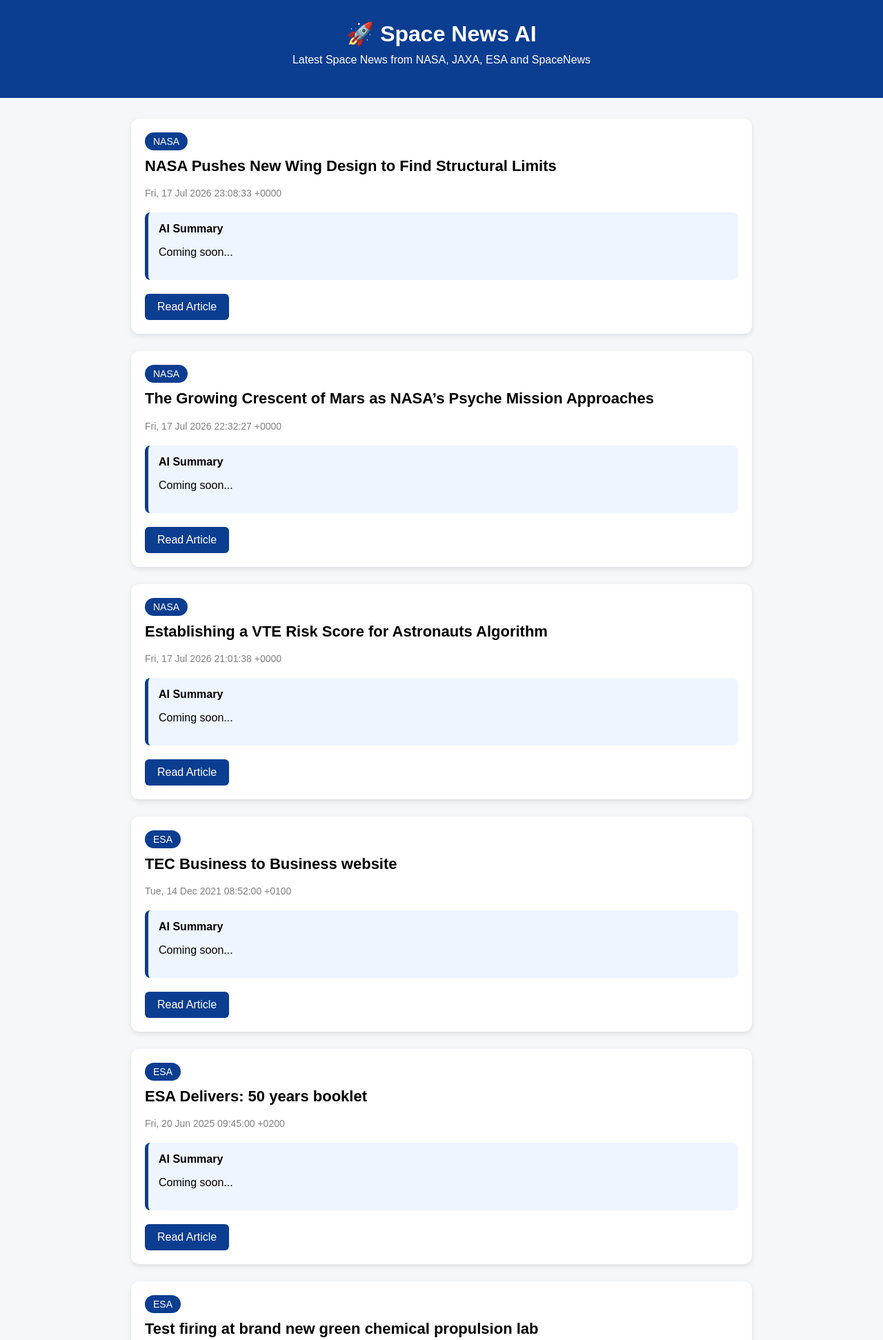
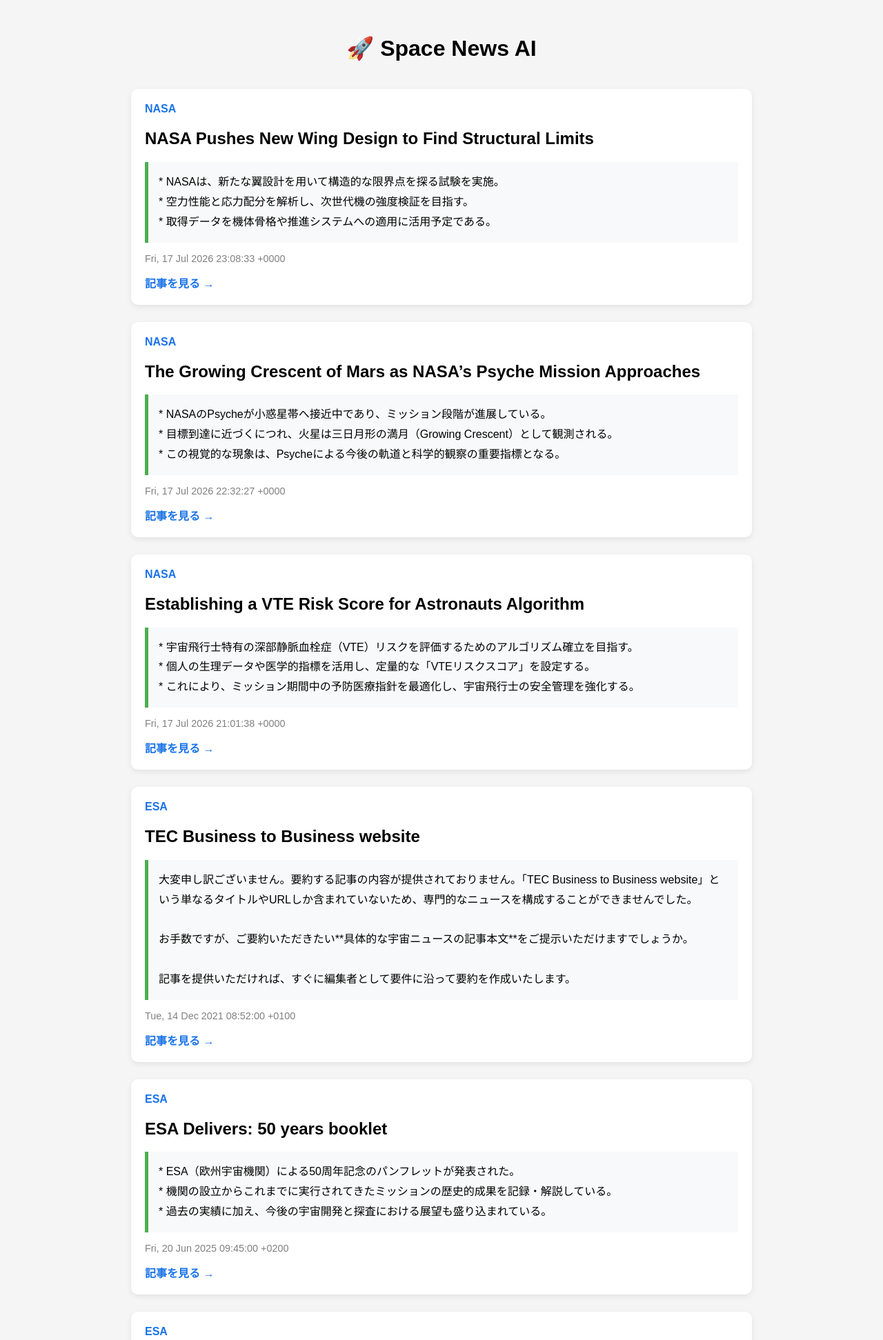
Before and after one commit to 2019ng0616-bit/space-news, a Flask app: page / in a window 1280 px wide. Shown: the top 1943 px of the page at 69% size. Run offline with Flask 3, Linux system fonts and the light colour scheme.

Commit message:
feat: implement AI article summarization2

```diff
--- a/data/news.json
+++ b/data/news.json
@@ -4,62 +4,62 @@
         "title": "NASA Pushes New Wing Design to Find Structural Limits",
         "link": "https://www.nasa.gov/centers-and-facilities/armstrong/nasa-pushes-new-wing-design-to-find-structural-limits/",
         "published": "Fri, 17 Jul 2026 23:08:33 +0000",
-        "summary": "*   新開発の翼設計を用いて、構造的な最大負荷と限界を検証する。\n*   高効率な空力性能を実現するため、材料工学上の制約を探る計画だ。\n*   次世代機開発に向け、航空機の強度および耐久性の向上を目指す。"
+        "summary": "*   NASAは、新たな翼設計を用いて構造的な限界点を探る試験を実施。\n*   空力性能と応力配分を解析し、次世代機の強度検証を目指す。\n*   取得データを機体骨格や推進システムへの適用に活用予定である。"
     },
     {
         "source": "NASA",
         "title": "The Growing Crescent of Mars as NASA’s Psyche Mission Approaches",
         "link": "https://science.nasa.gov/photojournal/the-growing-crescent-of-mars-as-nasas-psyche-mission-approaches/",
         "published": "Fri, 17 Jul 2026 22:32:27 +0000",
-        "summary": "*   マルスの三日月状（クレセント）フェーズの変化を観測。\n*   NASAによる小惑星探査ミッション「サイキー」が接近・進行中。\n*   天体現象の観察データが、次期宇宙探査計画に貢献する。"
+        "summary": "*   NASAのPsycheが小惑星帯へ接近中であり、ミッション段階が進展している。\n*   目標到達に近づくにつれ、火星は三日月形の満月（Growing Crescent）として観測される。\n*   この視覚的な現象は、Psycheによる今後の軌道と科学的観察の重要指標となる。"
     },
     {
         "source": "NASA",
         "title": "Establishing a VTE Risk Score for Astronauts Algorithm",
         "link": "https://www.nasa.gov/organizations/ochmo/establishing-a-vte-risk-score-for-astronauts-algorithm/",
         "published": "Fri, 17 Jul 2026 21:01:38 +0000",
-        "summary": "*   宇宙飛行士に特化した、深部静脈血栓塞栓症（VTE）のリスク評価アルゴリズムを確立。\n*   微重力環境での長期滞在が血管系に及ぼす影響に基づき、算出ロジックの構築を進める。\n*   客観的なリスクスコア化により、宇宙医療における予防的介入と治療計画の最適化を目指す。"
+        "summary": "*   宇宙飛行士特有の深部静脈血栓症（VTE）リスクを評価するためのアルゴリズム確立を目指す。\n*   個人の生理データや医学的指標を活用し、定量的な「VTEリスクスコア」を設定する。\n*   これにより、ミッション期間中の予防医療指針を最適化し、宇宙飛行士の安全管理を強化する。"
     },
     {
         "source": "ESA",
         "title": "TEC Business to Business website",
         "link": "https://technology.esa.int",
         "published": "Tue, 14 Dec 2021 08:52:00 +0100",
-        "summary": "要約する「記事」のテキストをご提示ください。現在、「TEC Business to Business website」の情報のみでは、宇宙ニュースとしての内容を把握することができません。\n\n記事を提供いただければ、以下の条件で速やかにまとめます。\n* 箇条書き3点\n* 各項目40文字以内\n* 専門用語はできるだけ残す\n* 前置きなし"
+        "summary": "大変申し訳ございません。要約する記事の内容が提供されておりません。「TEC Business to Business website」という単なるタイトルやURLしか含まれていないため、専門的なニュースを構成することができませんでした。\n\nお手数ですが、ご要約いただきたい**具体的な宇宙ニュースの記事本文**をご提示いただけますでしょうか。\n\n記事を提供いただければ、すぐに編集者として要件に沿って要約を作成いたします。"
     },
     {
         "source": "ESA",
         "title": "ESA Delivers: 50 years booklet",
         "link": "https://www.esa.int/About_Us/ESA_Publications/ESA_50_Years_booklet",
         "published": "Fri, 20 Jun 2025 09:45:00 +0200",
-        "summary": "*   欧州宇宙機関（ESA）設立50周年を記念した特別ブックレットが刊行されました。\n*   過去の衛星ミッションや国際協力を通じた技術的成果を総覧的に紹介しています。\n*   今後の深宇宙探査や次世代宇宙インフラ構築に向けた展望を提示します。"
+        "summary": "* ESA（欧州宇宙機関）による50周年記念のパンフレットが発表された。\n* 機関の設立からこれまでに実行されてきたミッションの歴史的成果を記録・解説している。\n* 過去の実績に加え、今後の宇宙開発と探査における展望も盛り込まれている。"
     },
     {
         "source": "ESA",
         "title": "Test firing at brand new green chemical propulsion lab",
         "link": "https://www.esa.int/ESA_Multimedia/Images/2026/07/Test_firing_at_brand_new_green_chemical_propulsion_lab",
         "published": "Thu, 16 Jul 2026 11:00:00 +0200",
-        "summary": "・新設されたラボにて「グリーンケミカル推進」エンジンのテストファイアリングが実施されました。\n・次世代の環境負荷低減技術であるグリーンケミカルな推進剤を用いた燃焼試験が行われています。\n・専用施設を利用し、新型エンジンシステムの性能や信頼性の検証が進められる段階です。"
+        "summary": "*   新設されたラボにて、グリーンケミカル推進剤を用いた試験点火が実施されました。\n*   環境負荷の低い次世代ロケット向けプロパルションシステムの検証が行われました。\n*   従来の化学燃料からの脱却を目指し、新規開発の推進技術の実証に焦点を当てています。"
     },
     {
         "source": "SpaceNews",
         "title": "Mauritius becomes 70th nation to sign the Artemis Accords",
         "link": "https://spacenews.com/mauritius-becomes-70th-nation-to-sign-the-artemis-accords/",
         "published": "Sat, 18 Jul 2026 18:03:11 +0000",
-        "summary": "*   モーリシャスが「アルテミス協定」（Artemis Accords）に署名した。\n*   これにより、本協定の国際的な署名国は70カ国となった。\n*   協定は地球外探査における原則と安全な協力体制を定めるものである。"
+        "summary": "*   モーリシャスがArtemis Accordsに署名した70カ国目の国家となりました。\n*   この協定は、月面や深宇宙探査における協力と行動規範を定めた枠組みです。\n*   参加国の拡大は、国際的な宇宙資源利用ルールの早期確立を示唆しています。"
     },
     {
         "source": "SpaceNews",
         "title": "Space Force triples launch contract ceiling amid rising demand",
         "link": "https://spacenews.com/space-force-triples-launch-contract-ceiling-amid-rising-demand/",
         "published": "Sat, 18 Jul 2026 17:40:06 +0000",
-        "summary": "*   宇宙軍（Space Force）が発射契約の上限額を3倍に引き上げを実施。\n*   これは、スペースデブリ除去などによる空間需要の急激な増加に対応するため。\n*   ロケット打ち上げ能力の維持と拡充に向けた大規模な投資となる。"
+        "summary": "*   スペース空軍が、高まる需要に対応するため発射契約の上限額を3倍に増額する。\n*   急増する衛星関連のミッション能力拡張に向けた調達体制を構築。\n*   複数のペイロードおよび軌道維持に必要な大規模な予算確保を行う方針。"
     },
     {
         "source": "SpaceNews",
         "title": "Pentagon awards $7.1 million to expand U.S. production of cover glass for satellites",
         "link": "https://spacenews.com/pentagon-awards-7-1-million-to-expand-u-s-production-of-cover-glass-for-satellites/",
         "published": "Sat, 18 Jul 2026 16:59:56 +0000",
-        "summary": "* ペンタゴンは衛星向けカバーガラスの生産拡大に710万ドルを支給。\n* 米国内でのサプライチェーン強化を通じた物資確保が目的。\n* 宇宙技術分野における「カバーガラス」の国産化を支援する。"
+        "summary": "* ペンタゴンが衛星用部品の米国国内生産拡大に710万ドルを配分。\n* 重点分野はサテライト向け高性能カバーガラスの実質的な供給増強である。\n* 米国の防衛産業における重要技術サプライチェーン強化を目指す。"
     }
 ]
--- a/news/summarizer.py
+++ b/news/summarizer.py
@@ -1,7 +1,5 @@
 from ollama import chat
-
-MODEL_NAME = "gemma4:latest"
-
+from config import MODEL_NAME
 
 def summarize_article(text: str) -> str:
     """
--- a/static/style.css
+++ b/static/style.css
@@ -1,93 +1,89 @@
 body {
-    margin: 0;
-    padding: 0;
-    background: #f5f7fa;
-    font-family: Arial, sans-serif;
+
+    font-family: "Yu Gothic", sans-serif;
+
+    max-width: 900px;
+
+    margin: auto;
+
+    padding: 30px;
+
+    background: #f5f5f5;
+
 }
 
-header {
-    background: #0b3d91;
-    color: white;
+h1 {
+
     text-align: center;
-    padding: 30px;
-}
 
-header h1 {
-    margin: 0;
-}
+    margin-bottom: 40px;
 
-header p {
-    margin-top: 10px;
-}
-
-.container {
-    width: 90%;
-    max-width: 900px;
-    margin: 30px auto;
 }
 
 .card {
+
     background: white;
+
+    border-radius: 10px;
+
     padding: 20px;
+
     margin-bottom: 25px;
-    border-radius: 12px;
-    box-shadow: 0 3px 8px rgba(0,0,0,0.1);
+
+    box-shadow: 0 3px 8px rgba(0,0,0,0.08);
+
 }
 
 .source {
-    display: inline-block;
-    background: #0b3d91;
-    color: white;
-    padding: 5px 12px;
-    border-radius: 20px;
-    font-size: 14px;
+
+    font-weight: bold;
+
+    color: #1a73e8;
+
     margin-bottom: 10px;
-}
 
-.card h2 {
-    margin-top: 0;
-    font-size: 22px;
-}
-
-.date {
-    color: gray;
-    font-size: 14px;
 }
 
 .summary {
-    margin: 20px 0;
-    background: #eef5ff;
+
+    background: #f8f9fa;
+
+    border-left: 5px solid #4CAF50;
+
     padding: 15px;
-    border-left: 5px solid #0b3d91;
-    border-radius: 8px;
+
+    margin-top: 15px;
+
+    margin-bottom: 15px;
+
+    line-height: 1.8;
+
+    white-space: normal;
+
 }
 
-.button {
-    display: inline-block;
-    background: #0b3d91;
-    color: white;
-    text-decoration: none;
-    padding: 10px 18px;
-    border-radius: 6px;
-    transition: 0.2s;
+.published {
+
+    color: gray;
+
+    font-size: 0.9em;
+
+    margin-bottom: 15px;
+
 }
 
-.button:hover {
-    background: #062b66;
+a {
+
+    text-decoration: none;
+
+    color: #1a73e8;
+
+    font-weight: bold;
+
 }
 
-@media (max-width: 768px) {
+a:hover {
 
-    .container {
-        width: 95%;
-    }
-
-    .card {
-        padding: 15px;
-    }
-
-    .card h2 {
-        font-size: 18px;
-    }
+    text-decoration: underline;
 
 }
--- a/templates/index.html
+++ b/templates/index.html
@@ -3,7 +3,6 @@
 
 <head>
     <meta charset="UTF-8">
-    <meta name="viewport" content="width=device-width, initial-scale=1.0">
     <title>Space News AI</title>
 
     <link rel="stylesheet"
@@ -12,12 +11,7 @@
 
 <body>
 
-<header>
-    <h1>🚀 Space News AI</h1>
-    <p>Latest Space News from NASA, JAXA, ESA and SpaceNews</p>
-</header>
-
-<main class="container">
+<h1>🚀 Space News AI</h1>
 
 {% for article in articles %}
 
@@ -27,31 +21,24 @@
         {{ article.source }}
     </div>
 
-    <h2>
-        {{ article.title }}
-    </h2>
-
-    <p class="date">
-        {{ article.published }}
-    </p>
+    <h2>{{ article.title }}</h2>
 
     <div class="summary">
-        <strong>AI Summary</strong>
-        <p>Coming soon...</p>
+        {{ article.summary | replace('\n', '<br>') | safe }}
     </div>
 
-    <a class="button"
-       href="{{ article.link }}"
-       target="_blank">
-       Read Article
+    <div class="published">
+        {{ article.published }}
+    </div>
+
+    <a href="{{ article.link }}" target="_blank">
+        記事を見る →
     </a>
 
 </div>
 
 {% endfor %}
 
-</main>
-
 </body>
 
 </html>
```
Also changed, not shown: config.py (added, +22 -0 lines), docs/devlog.md (+21 -1 lines), news/fetch.py (+10 -3 lines).
